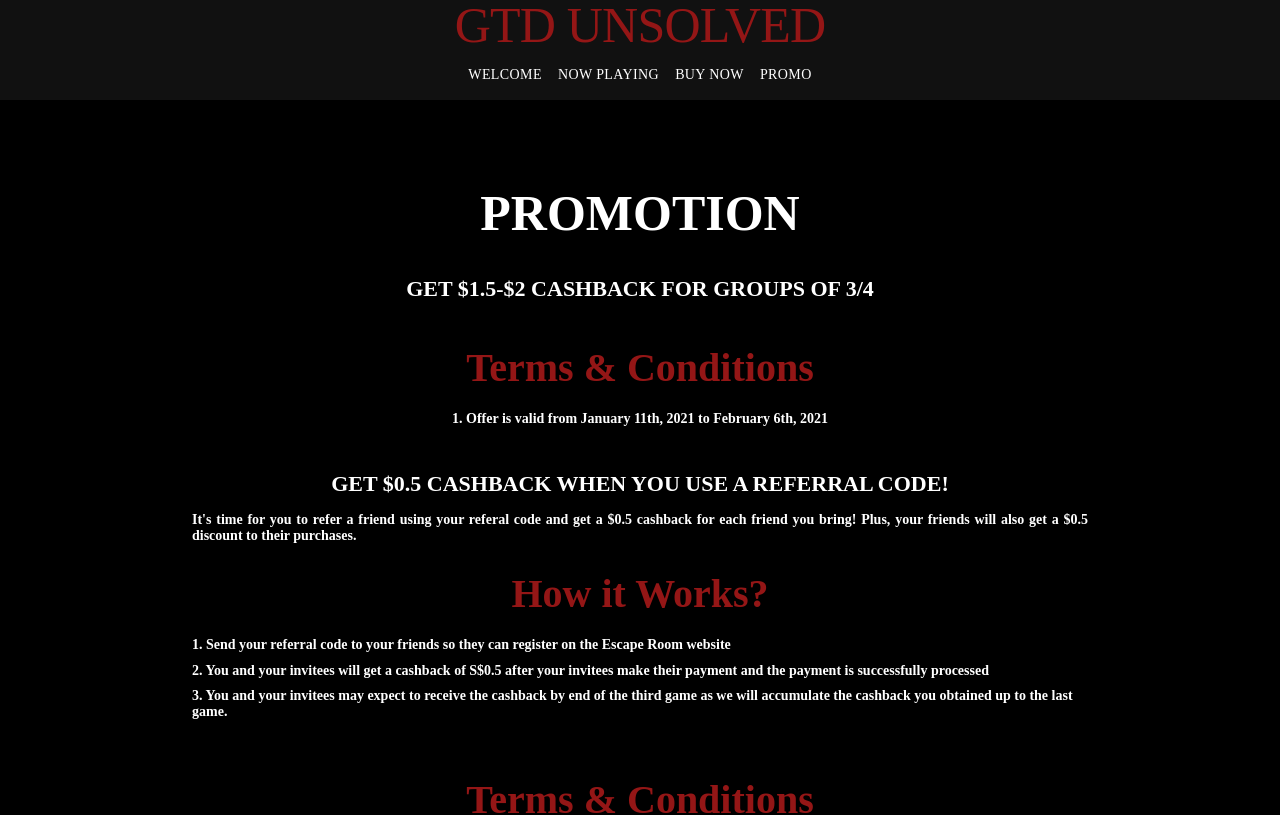
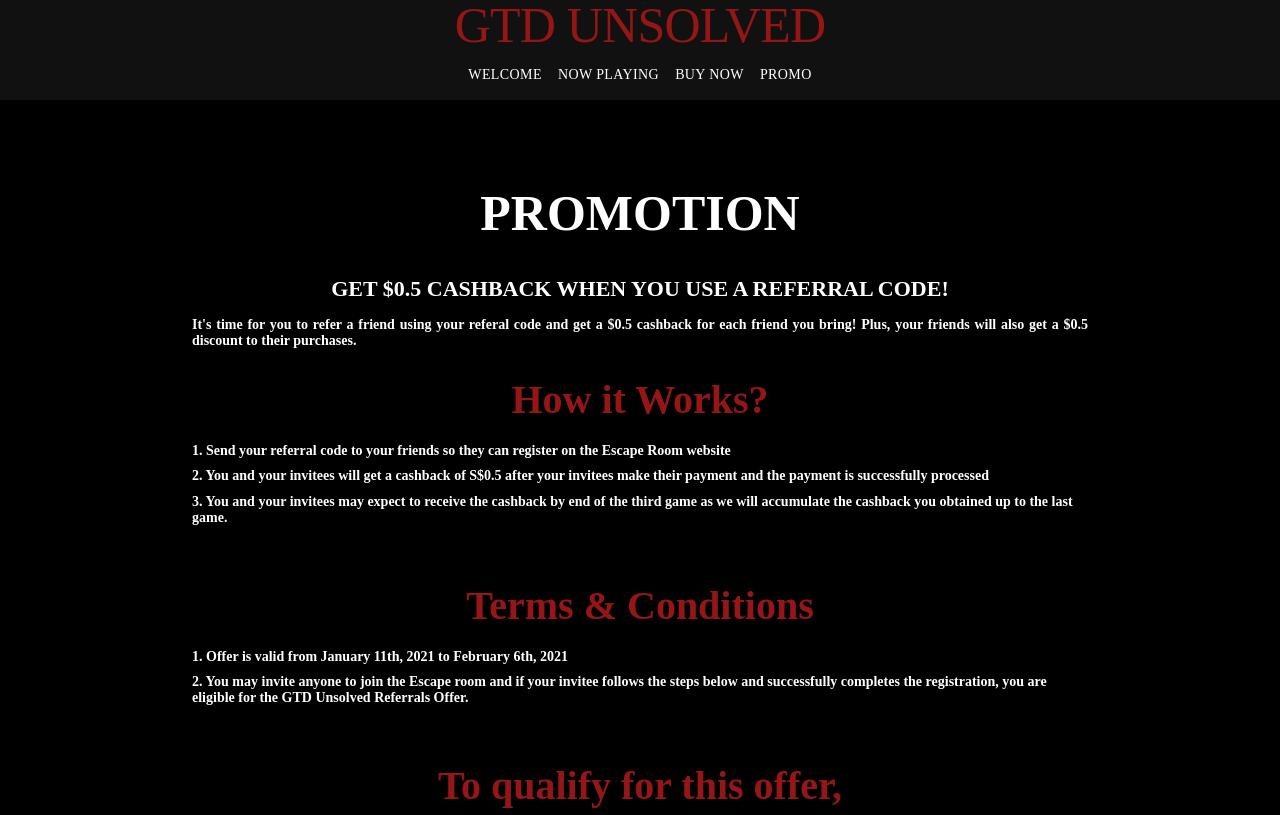
Before and after one commit to sportsjay/PintuFest-Frontend, a React (Create React App) app: page /promotion in a window 1280 px wide. Shown: the top 815 px of the page. Built offline with nearby package versions, Linux system fonts and the light colour scheme; a web font is replaced by a local one.

Commit message:
last changes

```diff
--- a/src/pages/promotion.jsx
+++ b/src/pages/promotion.jsx
@@ -1,11 +1,4 @@
 import React from "react";
-
-const qnaGroup = [
-  {
-    q: "Terms & Conditions",
-    a: ["Offer is valid from January 11th, 2021 to February 6th, 2021"],
-  },
-];
 
 const qnaRefCode = [
   {
@@ -50,45 +43,6 @@
         <h1 style={{ fontSize: 50, color: "white", marginBottom: 20 }}>
           PROMOTION
         </h1>
-        <h1
-          style={{
-            fontSize: 22,
-            textAlign: "center",
-            color: "white",
-            fontFamily: "XiaoWei",
-          }}
-        >
-          GET $1.5-$2 CASHBACK FOR GROUPS OF 3/4
-        </h1>
-        {qnaGroup.map((faq, index) => {
-          return (
-            <div style={{ marginBottom: 20 }}>
-              <h1
-                style={{
-                  fontSize: 40,
-                  color: "#941616",
-                  marginBottom: 20,
-                  textAlign: "center",
-                }}
-              >
-                {faq.q}
-              </h1>
-              {faq.a.map((ans, index) => {
-                return (
-                  <h1
-                    style={{
-                      fontSize: 14,
-                      color: "white",
-                      fontFamily: "XiaoWei",
-                    }}
-                  >
-                    {index + 1 + ". " + ans}
-                  </h1>
-                );
-              })}
-            </div>
-          );
-        })}
         <h1
           style={{
             fontSize: 22,
```
Also changed, not shown: 1 other file (tests, documents, lock files or other folders).
